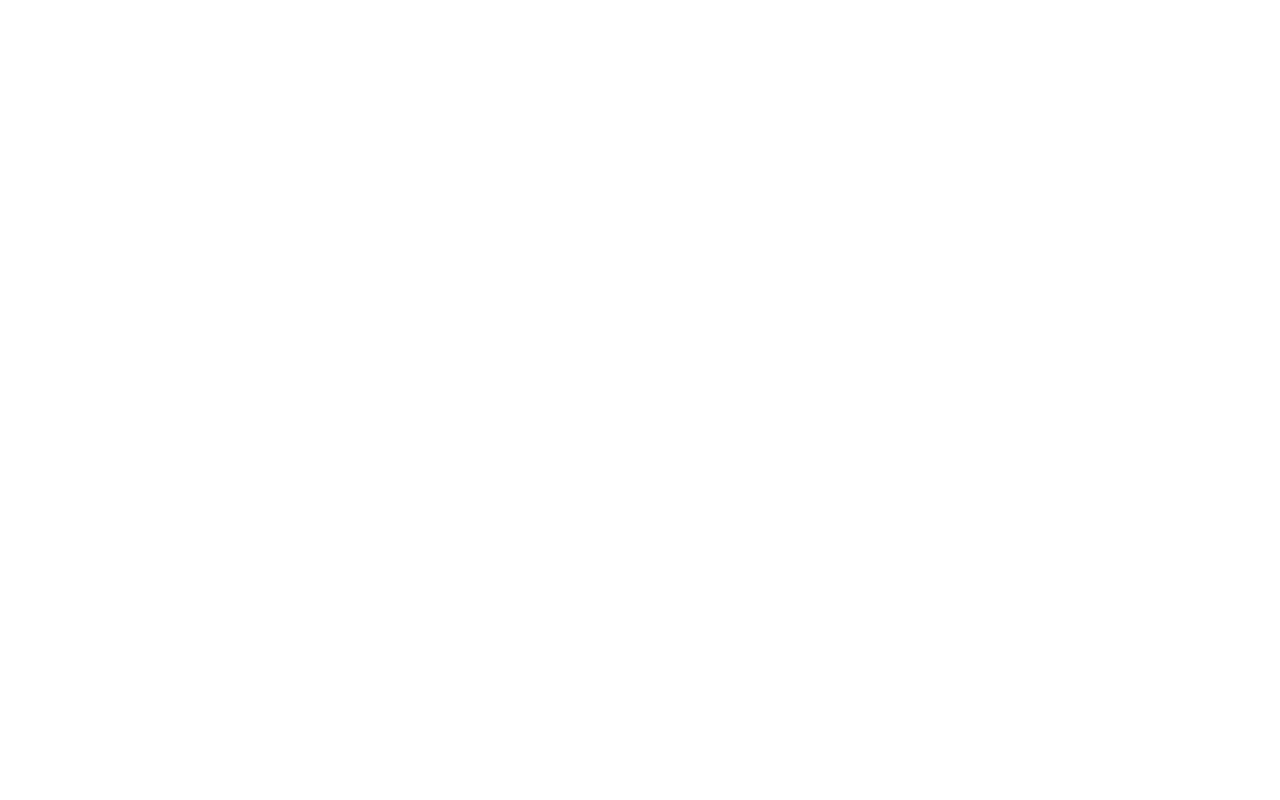
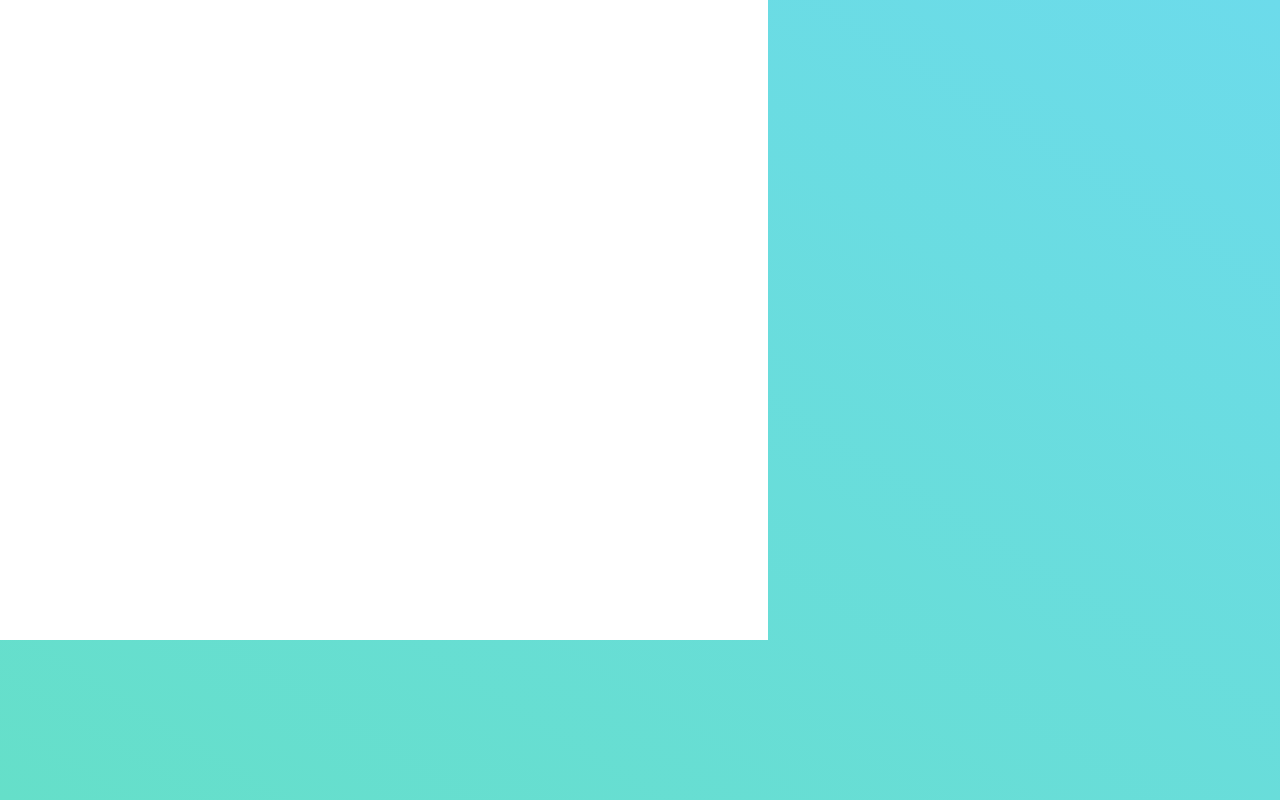
Before and after one commit to Dang3rZone/Glass-Website, a plain HTML site: page index.html in a window 1280 px wide. Drawn offline with Linux system fonts and the light colour scheme.

Commit message:
background color and creating the main square

```diff
--- a/index.html
+++ b/index.html
@@ -6,5 +6,11 @@
     <link rel="stylesheet" href="style.css" />
     <title>Glass Website</title>
   </head>
-  <body></body>
+  <body>
+    <main>
+      <section class="glass"></section>
+    </main>
+    <div class="circle1"></div>
+    <div class="circle2"></div>
+  </body>
 </html>
--- a/style.css
+++ b/style.css
@@ -0,0 +1,16 @@
+* {
+  margin: 0;
+  padding: 0;
+  box-sizing: border-box;
+}
+
+main {
+  min-height: 100vh;
+  background: linear-gradient(to right top, #65dfc9, #6cdbeb);
+}
+
+.glass {
+  background: white;
+  min-height: 80vh;
+  width: 60%;
+}
```
